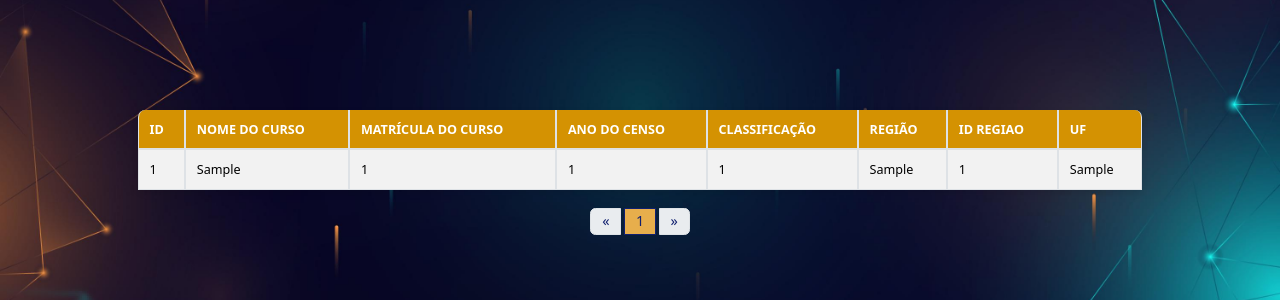
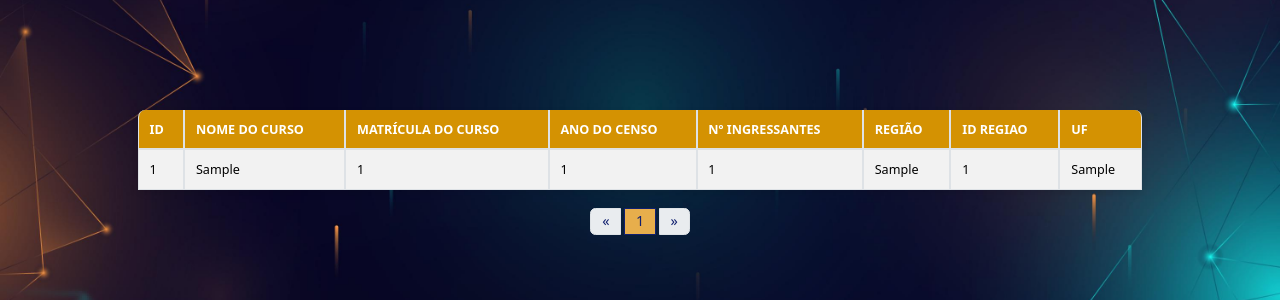
Before and after one commit to Markoro-Original/django_ai_trainer, a Django app: page /ia_import_list in a window 1280 px wide. Shown: the part 290-590 px from the top of the page. Run offline with Django 4.2, Linux system fonts and the light colour scheme; a user stored in the database is signed in; tables that the repository leaves empty hold one stand-in row (values such as "Sample post"); some libraries are stand-ins or nearby versions.

Commit message:
Alteracao Nomenclatura

```diff
--- a/censoUFG/templates/ia_import_list.html
+++ b/censoUFG/templates/ia_import_list.html
@@ -29,7 +29,7 @@
                   <th>NOME DO CURSO</th>
                   <th>MATRÍCULA DO CURSO</th>
                   <th>ANO DO CENSO</th>
-                  <th>CLASSIFICAÇÃO</th>
+                  <th>Nº INGRESSANTES</th>
                   <th>REGIÃO</th>
                   <th>ID REGIAO</th>
                   <th>UF</th>
```
